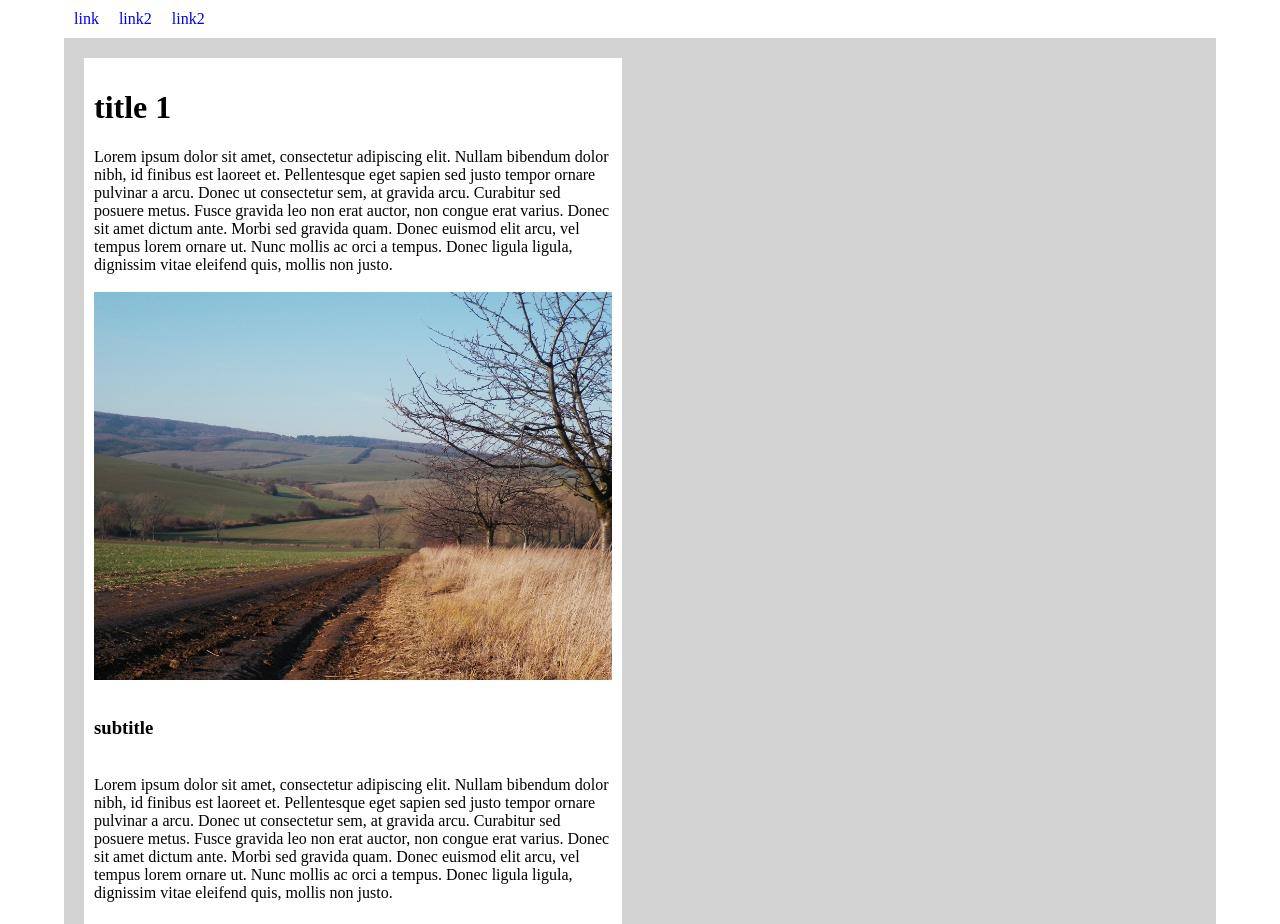
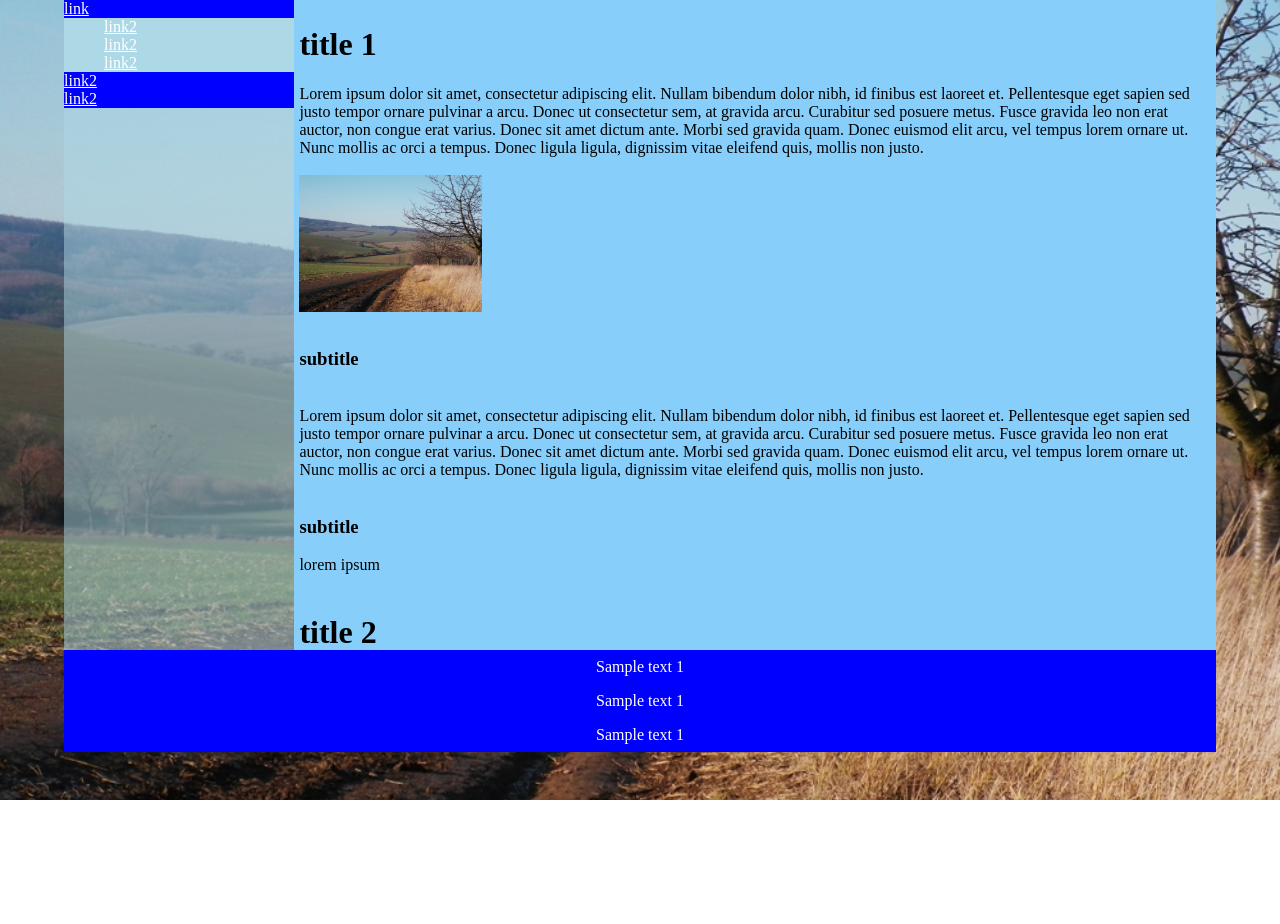
Before and after one commit to s20158-pj/TIN, a plain HTML site: page index.html in a window 1280 px wide. Shown: the top 924 px of the page. After the commit the page ends 800 px from the top, so only its background shows below. Drawn offline with Linux system fonts and the light colour scheme.

Commit message:
Fixed bug from old css style left menu

```diff
--- a/index.html
+++ b/index.html
@@ -2,7 +2,7 @@
   <head>
     <meta charset="utf-8">
     <title>2 zjazd</title>
-    <link href="style2.css" rel="stylesheet">
+    <link href="style.css" rel="stylesheet">
   </head>
 
   <body>
@@ -10,7 +10,7 @@
       <ul id="upper_ul">
 	<li><a href="index.html">link</a>
 	  <ul id="under_ul">
- 	    <li><a href="index.html">link2</a></li>
+		  <a href="index.html"><li>link2</li></a>
    	    <li><a href="index.html">link2</a></li>
 	    <li><a href="index.html">link2</a></li>
 	</ul></li>
--- a/style.css
+++ b/style.css
@@ -57,6 +57,7 @@ ul {
     list-style-type: none;
     text-decoration: none;
     margin: 0;
+    padding: 0;
 }
 #upper_ul {
     background-color: blue;
@@ -74,11 +75,15 @@ a {
     color: white;
 }
 
-li:hover {
+#under_ul li {
+    padding-left: 40px;
+}
+
+ul li:hover {
     background-color: rgba(100,100,255,0.9);
 }
 
 p{
-    margin: 0px;
+    margin: 0;
     padding: 0.5em;
 }
```
